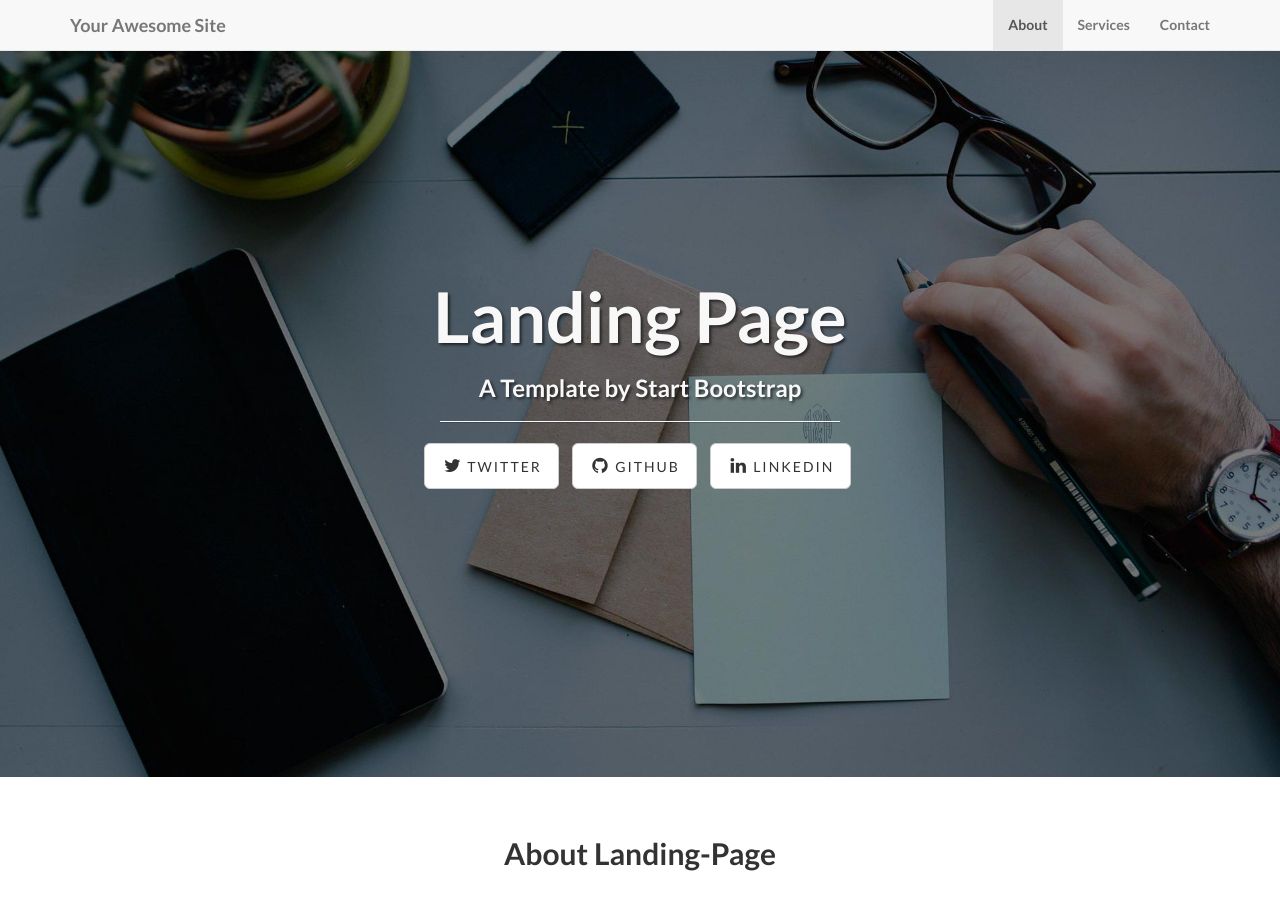
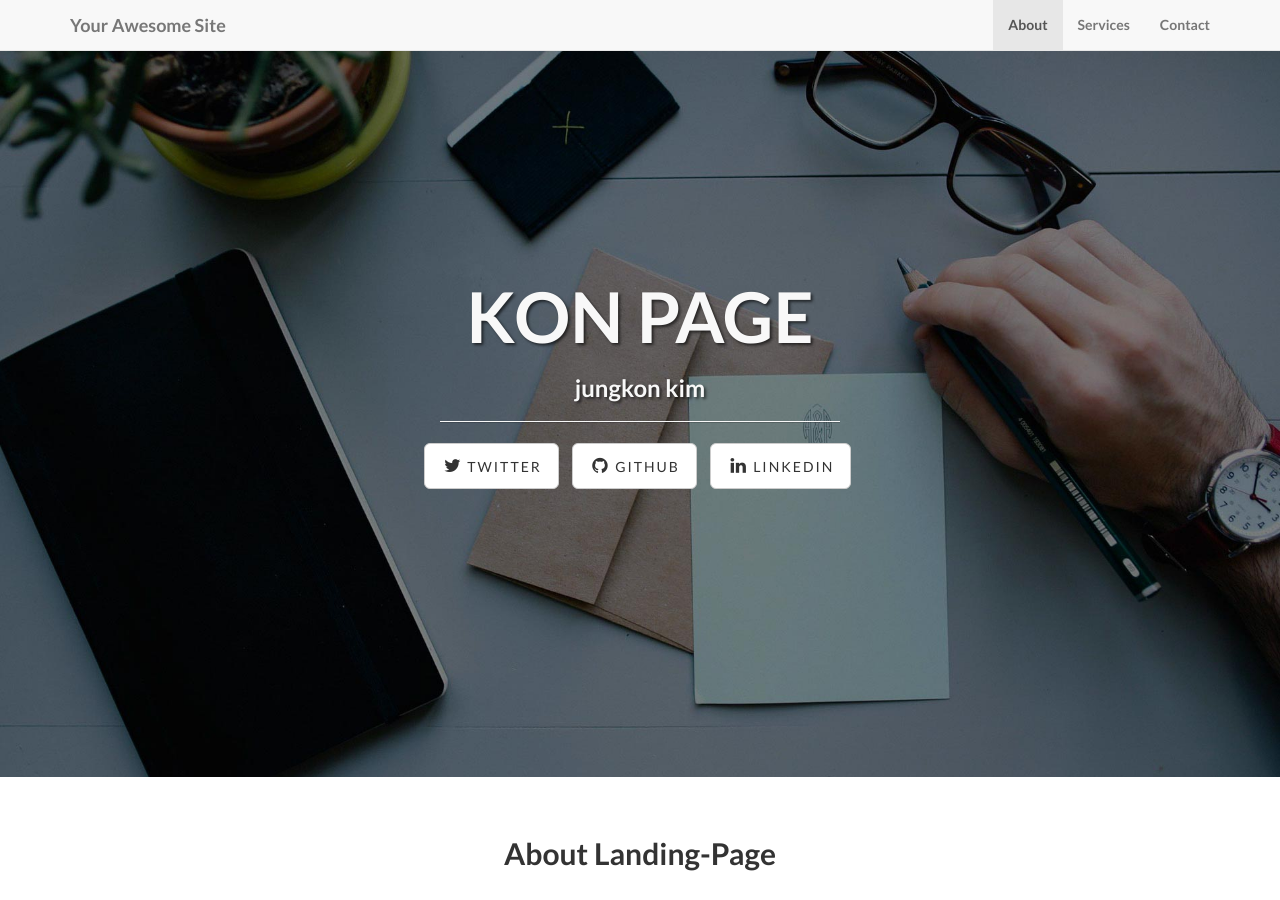
Before and after one commit to jungkonkim/jungkonkim.github.io, a Jekyll site: the page built from index.html, in a window 1280 px wide and 900 px high. Built offline with Jekyll 4.4.1, drawn with Linux system fonts in a browser that asks for light colours.

Commit message:
update index

```diff
--- a/index.html
+++ b/index.html
@@ -1,5 +1,5 @@
 ---
 layout: default
-title: Landing Page
-subTitle: A Template by Start Bootstrap
+title: KON PAGE
+subTitle: jungkon kim
 ---
```
